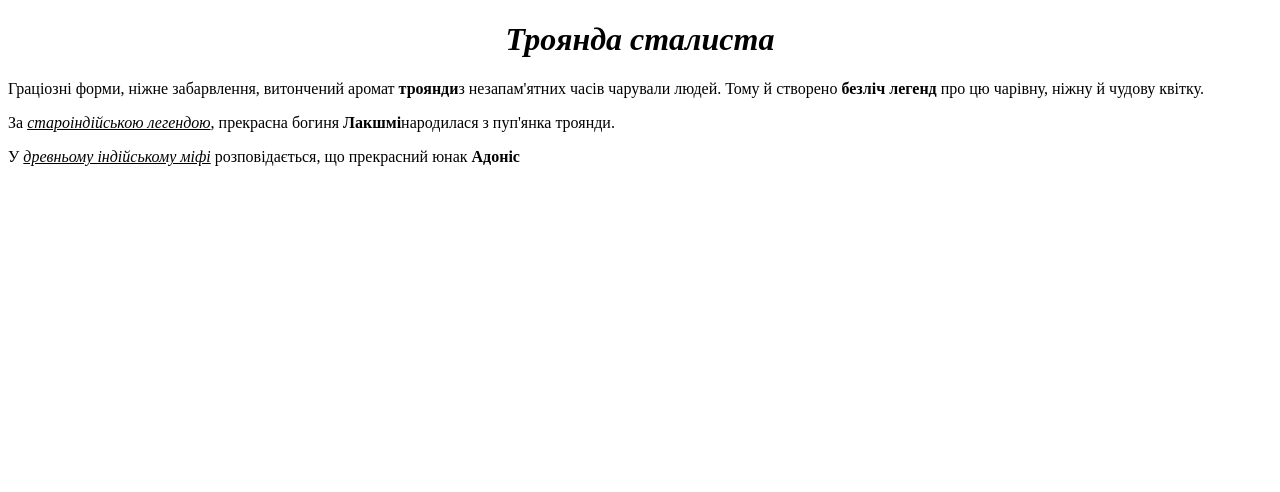
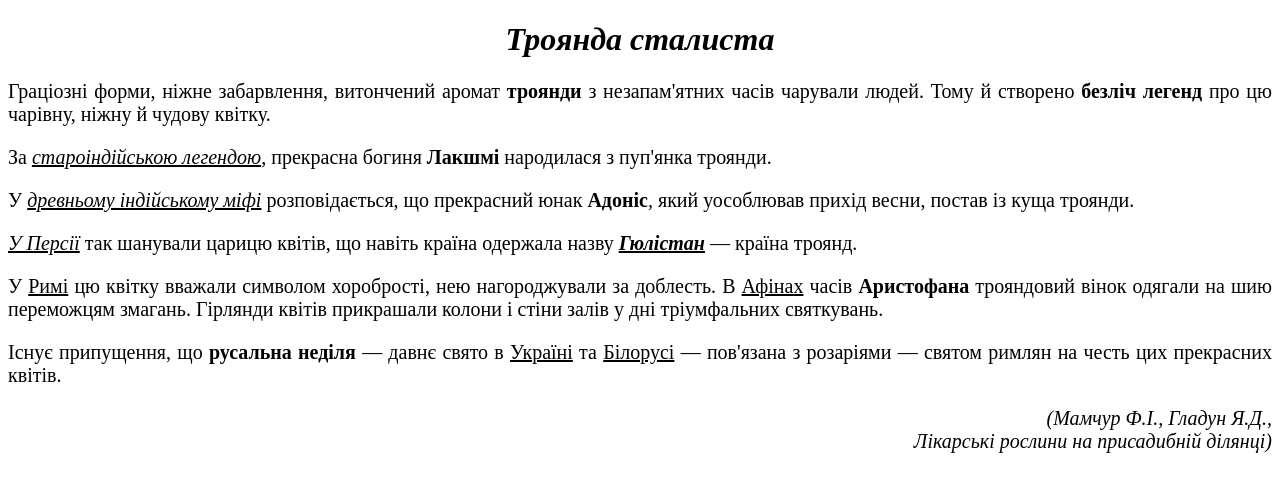
Before and after one commit to AndruKP/school_IT, a plain HTML site: page lab2/index.html in a window 1280 px wide. Drawn offline with Linux system fonts and the light colour scheme.

Commit message:
Complited task 1

```diff
--- a/lab2/index.html
+++ b/lab2/index.html
@@ -2,11 +2,16 @@
 <html lang="uk">
 <head>
     <title>Денис Андруховський - геній</title>
+    <link rel="stylesheet" href="style.css">
 </head>
 <body>
-<h1 align="center"><i>Троянда сталиста</i></h1>
-<p>Граціозні форми, ніжне забарвлення, витончений аромат <b>троянди</b>з незапам'ятних часів чарували людей. Тому й створено <b>безліч легенд</b> про цю чарівну, ніжну й чудову квітку.</p>
-<p>За <u><i>староіндійською легендою</i></u>, прекрасна богиня <b>Лакшмі</b>народилася з пуп'янка троянди.</p>
-<p>У <u><i>древньому індійському міфі</i></u> розповідається, що прекрасний юнак <b>Адоніс</b></p>
+<h1><i>Троянда сталиста</i></h1>
+<p>Граціозні форми, ніжне забарвлення, витончений аромат <b>троянди</b> з незапам'ятних часів чарували людей. Тому й створено <b> безліч легенд</b> про цю чарівну, ніжну й чудову квітку.</p>
+<p>За <u><i>староіндійською легендою</i></u>, прекрасна богиня <b>Лакшмі</b> народилася з пуп'янка троянди.</p>
+<p>У <u><i>древньому індійському міфі</i></u> розповідається, що прекрасний юнак <b>Адоніс</b>, який уособлював прихід весни, постав із куща троянди.</p>
+<p><u><i>У Персії</i></u> так шанували царицю квітів, що навіть країна одержала назву <u><i><b>Гюлістан</b></i></u> — країна троянд.</p>
+<p>У <u>Римі</u> цю квітку вважали символом хоробрості, нею нагороджували за доблесть. В <u>Афінах</u> часів <b>Аристофана</b> трояндовий вінок одягали на шию переможцям змагань. Гірлянди квітів прикрашали колони і стіни залів у дні тріумфальних святкувань.</p>
+<p>Існує припущення, що <b>русальна неділя</b> — давнє свято в <u>Україні</u> та <u>Білорусі</u> — пов'язана з розаріями — святом римлян на честь цих прекрасних квітів.</p>
+<p class="author"><i>(Мамчур Ф.І., Гладун Я.Д., <br>Лікарські рослини на присадибній ділянці)</i></p>
 </body>
 </html>
--- /dev/null
+++ b/lab2/style.css
@@ -0,0 +1,10 @@
+p{
+    text-align:justify;
+    font-size: 20px;
+}
+.author{
+    text-align:right;
+}
+h1{
+    text-align: center;
+}
```
